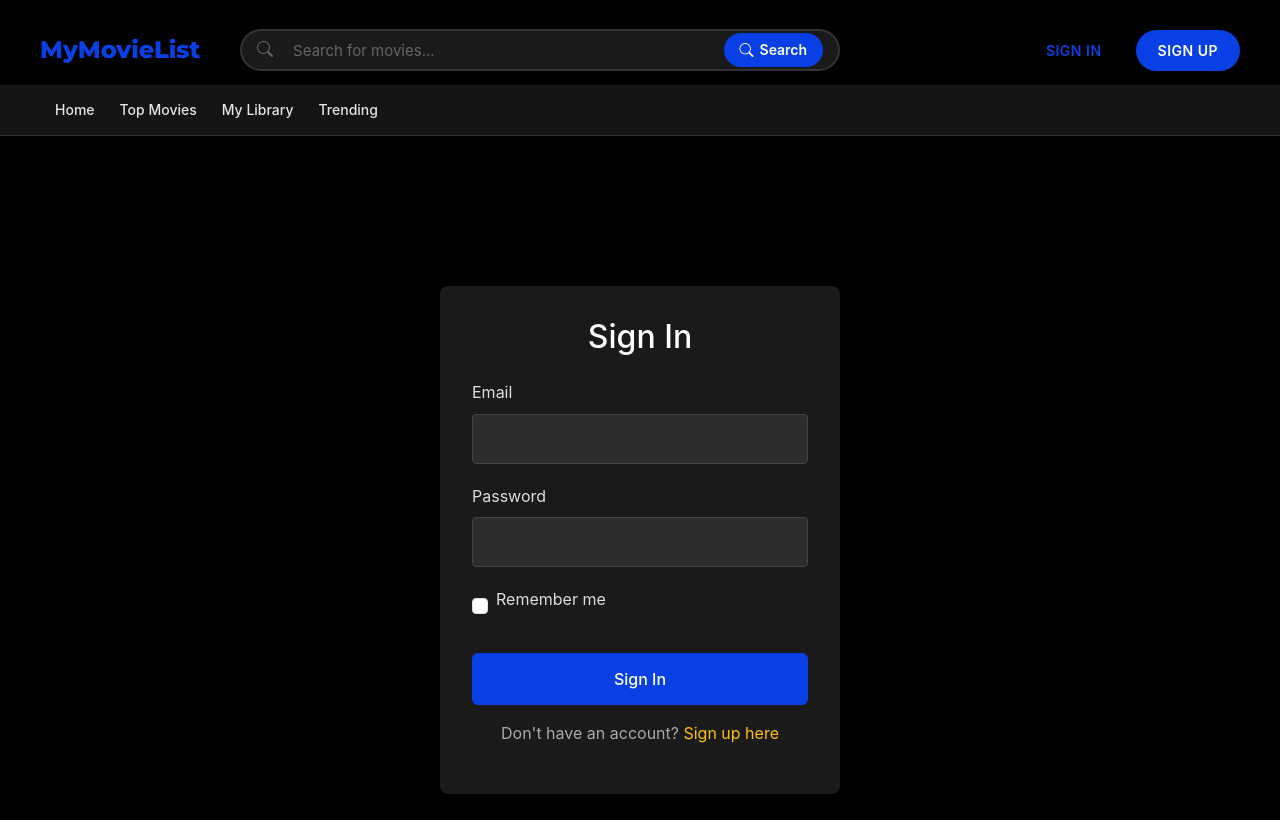
After one commit to littledefbhe/MyMoveList_Website, a Flask app: page /signin in a window 1280 px wide. The commit adds this page. Run offline with Flask 3, Linux system fonts and the light colour scheme.

Commit message:
Implemented a sign in and sign up page (Only the front end)

```diff
--- a/board/pages.py
+++ b/board/pages.py
@@ -83,6 +83,19 @@ def movie_detail(movie_id):
         title=movie.title
     )
 
+@bp.route('/signin')
+def signin():
+    return render_template('auth/signin.html', title='Sign In')
+
+@bp.route('/signup')
+def signup():
+    return render_template('auth/signup.html', title='Sign Up')
+
+@bp.route('/signout')
+def signout():
+    # This is a placeholder for future implementation
+    return redirect(url_for('pages.home'))
+
 @bp.route('/top-movies')
 def top_movies():
     # Get all movies with their stats, ordered by rating (highest first)
--- /dev/null
+++ b/board/templates/auth/signin.html
@@ -0,0 +1,115 @@
+{% extends "base.html" %}
+
+{% block title %}Sign In - MyMovieList{% endblock %}
+
+{% block content %}
+<div class="auth-container">
+    <div class="auth-card">
+        <h2 class="auth-title">Sign In</h2>
+
+        <form action="#" method="POST" class="auth-form">
+            <div class="form-group">
+                <label for="email">Email</label>
+                <input type="email" id="email" name="email" class="form-control" required>
+            </div>
+
+            <div class="form-group">
+                <label for="password">Password</label>
+                <input type="password" id="password" name="password" class="form-control" required>
+            </div>
+
+            <div class="form-group form-check">
+                <input type="checkbox" id="remember" name="remember" class="form-check-input">
+                <label class="form-check-label" for="remember">Remember me</label>
+            </div>
+
+            <button type="submit" class="btn btn-primary btn-block">Sign In</button>
+
+            <div class="auth-footer mt-3">
+                <p>Don't have an account? <a href="{{ url_for('pages.signup') }}">Sign up here</a></p>
+            </div>
+        </form>
+    </div>
+</div>
+
+<style>
+.auth-container {
+    display: flex;
+    justify-content: center;
+    align-items: center;
+    min-height: 70vh;
+    padding: 20px;
+}
+
+.auth-card {
+    background: #1a1a1a;
+    border-radius: 8px;
+    padding: 2rem;
+    width: 100%;
+    max-width: 400px;
+    box-shadow: 0 4px 6px rgba(0, 0, 0, 0.1);
+}
+
+.auth-title {
+    text-align: center;
+    margin-bottom: 1.5rem;
+    color: #fff;
+}
+
+.auth-form .form-group {
+    margin-bottom: 1.25rem;
+}
+
+.auth-form label {
+    display: block;
+    margin-bottom: 0.5rem;
+    color: #ddd;
+}
+
+.auth-form .form-control {
+    width: 100%;
+    padding: 0.75rem;
+    border: 1px solid #444;
+    border-radius: 4px;
+    background-color: #2d2d2d;
+    color: #fff;
+}
+
+.auth-form .form-control:focus {
+    border-color: #ffc107;
+    box-shadow: 0 0 0 0.2rem rgba(255, 193, 7, 0.25);
+}
+
+.auth-form .form-check {
+    display: flex;
+    align-items: center;
+    margin-bottom: 1rem;
+}
+
+.auth-form .form-check-input {
+    margin-right: 0.5rem;
+}
+
+.auth-footer {
+    text-align: center;
+    color: #aaa;
+}
+
+.auth-footer a {
+    color: #ffc107;
+    text-decoration: none;
+}
+
+.auth-footer a:hover {
+    text-decoration: underline;
+}
+
+.btn-block {
+    width: 100%;
+    padding: 0.75rem;
+    font-size: 1rem;
+    font-weight: 500;
+    margin-top: 1rem;
+}
+</style>
+{% endblock %}
--- a/board/templates/base.html
+++ b/board/templates/base.html
@@ -38,8 +38,8 @@
                 </form>
             </div>
             <div class="auth-buttons">
-                <button class="btn btn-outline">Sign In</button>
-                <button class="btn btn-primary">Sign Up</button>
+                <a href="{{ url_for('pages.signin') }}" class="btn btn-outline">Sign In</a>
+                <a href="{{ url_for('pages.signup') }}" class="btn btn-primary">Sign Up</a>
             </div>
         </div>
 
```
Also changed, not shown: board/forms.py (added, +22 -0 lines), board/templates/auth/signup.html (added, +110 -0 lines).
